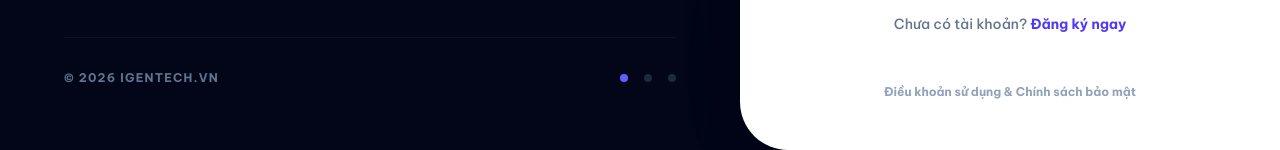
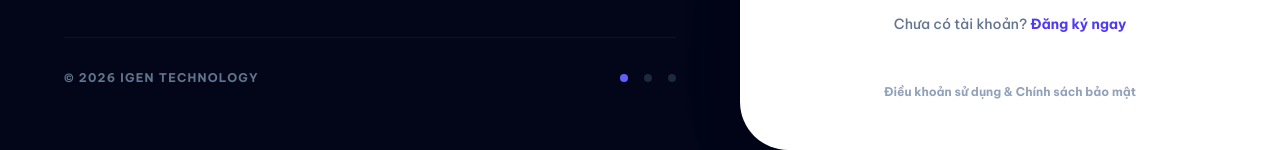
Before and after one commit to Chung2310/Student-Management, a React (Vite) app: page / in a window 1280 px wide. Shown: the part 650-800 px from the top of the page. Built offline with nearby package versions, Linux system fonts and the light colour scheme; no server answers; a web font is replaced by a local one.

Commit message:
style: update login footer copyright to 'Igen Technology'

```diff
--- a/src/components/Auth/LoginView.tsx
+++ b/src/components/Auth/LoginView.tsx
@@ -95,7 +95,7 @@ export function LoginView() {
         </div>
 
         <div className="mt-auto pt-8 border-t border-white/5 flex items-center justify-between">
-          <p className="text-slate-500 text-xs font-bold uppercase tracking-widest">&copy; 2026 IGENTECH.VN</p>
+          <p className="text-slate-500 text-xs font-bold uppercase tracking-widest">&copy; 2026 Igen Technology</p>
           <div className="flex gap-4">
             <div className="w-2 h-2 rounded-full bg-indigo-500" />
             <div className="w-2 h-2 rounded-full bg-slate-800" />
```
